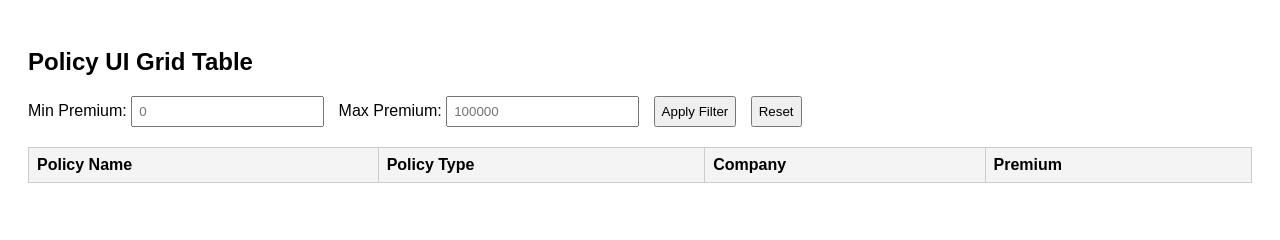
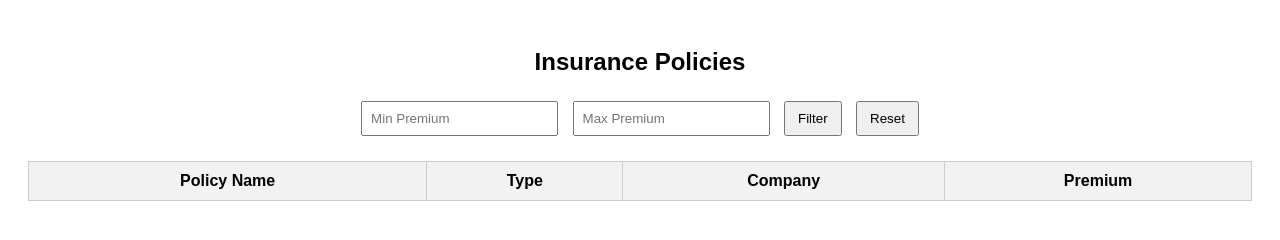
Before and after one commit to gangahp16/premium_slider_task, a plain HTML site: page frontend/index.html in a window 1280 px wide. Drawn offline with Linux system fonts and the light colour scheme; no server answers.

Commit message:
Fixed backend CORS and added frontend policy filter UI

```diff
--- a/backend/server.js
+++ b/backend/server.js
@@ -1,9 +1,13 @@
+
 const express = require("express");
 const mongoose = require("mongoose");
+const cors = require("cors");
 require("./db");
 const Policy = require("./policy");   // ✅ ONLY ONCE
 
 const app = express();
+app.use(cors());
+
 app.use(express.json());
 
 // Get all policies
--- a/frontend/index.html
+++ b/frontend/index.html
@@ -1,72 +1,34 @@
 <!DOCTYPE html>
 <html lang="en">
 <head>
-  <meta charset="UTF-8" />
-  <title>Policy UI Grid Table</title>
-
-  <style>
-    body {
-      font-family: Arial, sans-serif;
-      padding: 20px;
-    }
-
-    table {
-      width: 100%;
-      border-collapse: collapse;
-      margin-top: 20px;
-    }
-
-    th, td {
-      border: 1px solid #ccc;
-      padding: 8px;
-      text-align: left;
-    }
-
-    th {
-      background-color: #f4f4f4;
-    }
-
-    .filter-box {
-      margin-bottom: 15px;
-    }
-
-    input, select, button {
-      padding: 6px;
-      margin-right: 10px;
-    }
-  </style>
+  <meta charset="UTF-8">
+  <title>Policy Filter</title>
+  <link rel="stylesheet" href="style.css">
 </head>
-
 <body>
 
-  <h2>Policy UI Grid Table</h2>
+  <h2>Insurance Policies</h2>
 
-  <!-- FILTER SECTION -->
+  <!-- Filter Section -->
   <div class="filter-box">
-    Min Premium:
-    <input type="number" id="minPremium" placeholder="0">
-
-    Max Premium:
-    <input type="number" id="maxPremium" placeholder="100000">
-
-    <button onclick="filterPolicies()">Apply Filter</button>
-    <button onclick="loadAllPolicies()">Reset</button>
+    <input type="number" id="minPrice" placeholder="Min Premium">
+    <input type="number" id="maxPrice" placeholder="Max Premium">
+    <button onclick="filterPolicies()">Filter</button>
+    <button onclick="loadPolicies()">Reset</button>
   </div>
 
-  <!-- TABLE GRID -->
+  <!-- Table -->
   <table>
     <thead>
       <tr>
         <th>Policy Name</th>
-        <th>Policy Type</th>
+        <th>Type</th>
         <th>Company</th>
         <th>Premium</th>
       </tr>
     </thead>
-
-    <!-- ⚠️ VERY IMPORTANT -->
-    <tbody id="policyTable">
-      <!-- data comes here -->
+    <tbody id="policyTableBody">
+      <!-- Data comes from JS -->
     </tbody>
   </table>
 
--- a/frontend/script.js
+++ b/frontend/script.js
@@ -1,24 +1,38 @@
-const tableBody = document.getElementById("policyTable");
+const API_URL = "http://localhost:5000";
 
-// Load ALL policies when page loads
-window.onload = () => {
-  loadAllPolicies();
+// Load all policies when page loads
+window.onload = function () {
+  loadPolicies();
 };
 
-function loadAllPolicies() {
-  fetch("http://localhost:5000/policies")
-    .then(res => res.json())
-    .then(data => renderTable(data))
-    .catch(err => console.error(err));
+// Fetch all policies
+function loadPolicies() {
+  fetch(`${API_URL}/policies`)
+    .then(response => response.json())
+    .then(data => displayPolicies(data))
+    .catch(error => console.error("Error:", error));
 }
 
-function renderTable(policies) {
-  tableBody.innerHTML = "";
+// Filter policies by premium range
+function filterPolicies() {
+  const min = document.getElementById("minPrice").value;
+  const max = document.getElementById("maxPrice").value;
 
-  if (policies.length === 0) {
-    tableBody.innerHTML = `<tr><td colspan="4">No policies found</td></tr>`;
+  if (!min || !max) {
+    alert("Please enter both Min and Max price");
     return;
   }
+
+  fetch(`${API_URL}/policies/filter?min=${min}&max=${max}`)
+    .then(response => response.json())
+    .then(data => displayPolicies(data))
+    .catch(error => console.error("Error:", error));
+}
+
+// Display policies in table
+function displayPolicies(policies) {
+  const tableBody = document.getElementById("policyTableBody");
+  tableBody.innerHTML = "";
 
   policies.forEach(policy => {
     const row = `
@@ -32,13 +46,3 @@ function renderTable(policies) {
     tableBody.innerHTML += row;
   });
 }
-
-function filterPolicies() {
-  const min = document.getElementById("minPremium").value || 0;
-  const max = document.getElementById("maxPremium").value || 999999;
-
-  fetch(`http://localhost:5000/policies/filter?min=${min}&max=${max}`)
-    .then(res => res.json())
-    .then(data => renderTable(data))
-    .catch(err => console.error(err));
-}
--- a/frontend/style.css
+++ b/frontend/style.css
@@ -1,19 +1,25 @@
-/* body {
-  font-family: Arial;
+body {
+  font-family: Arial, sans-serif;
   padding: 20px;
 }
 
+h2 {
+  text-align: center;
+}
+
 .filter-box {
-  margin-bottom: 15px;
+  text-align: center;
+  margin-bottom: 20px;
 }
 
 input {
-  padding: 6px;
-  margin-right: 5px;
+  padding: 8px;
+  margin: 5px;
 }
 
 button {
-  padding: 6px 10px;
+  padding: 8px 12px;
+  margin: 5px;
   cursor: pointer;
 }
 
@@ -30,4 +36,4 @@ th, td {
 
 th {
   background-color: #f2f2f2;
-} */
+}
```
Also changed, not shown: 1 other file.
